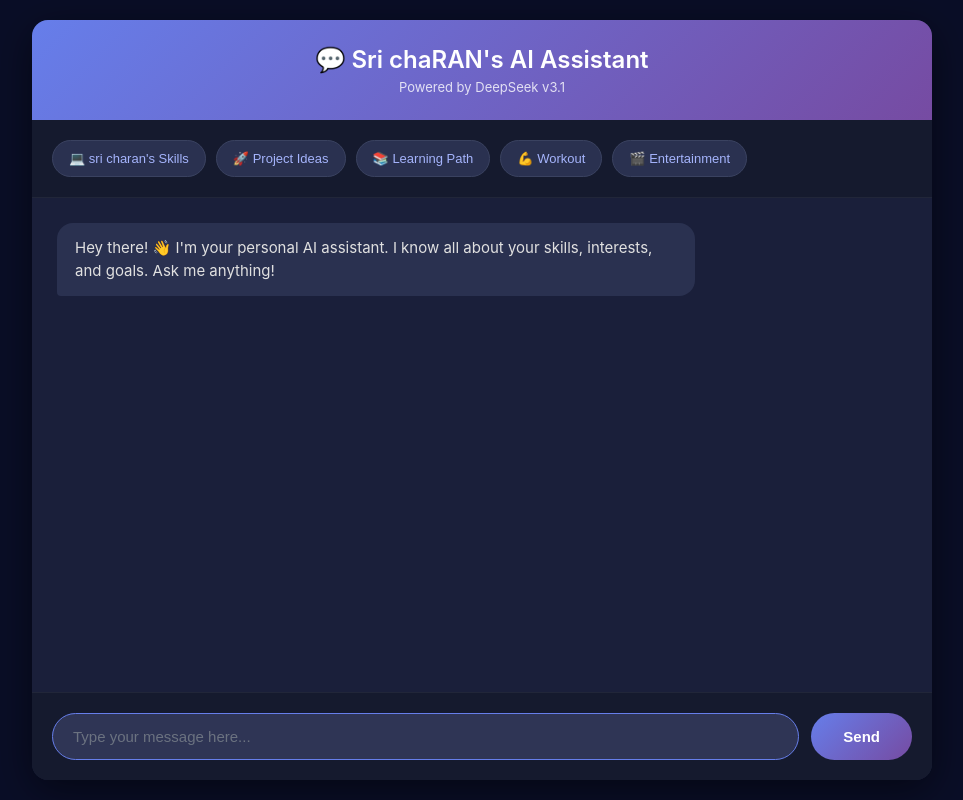
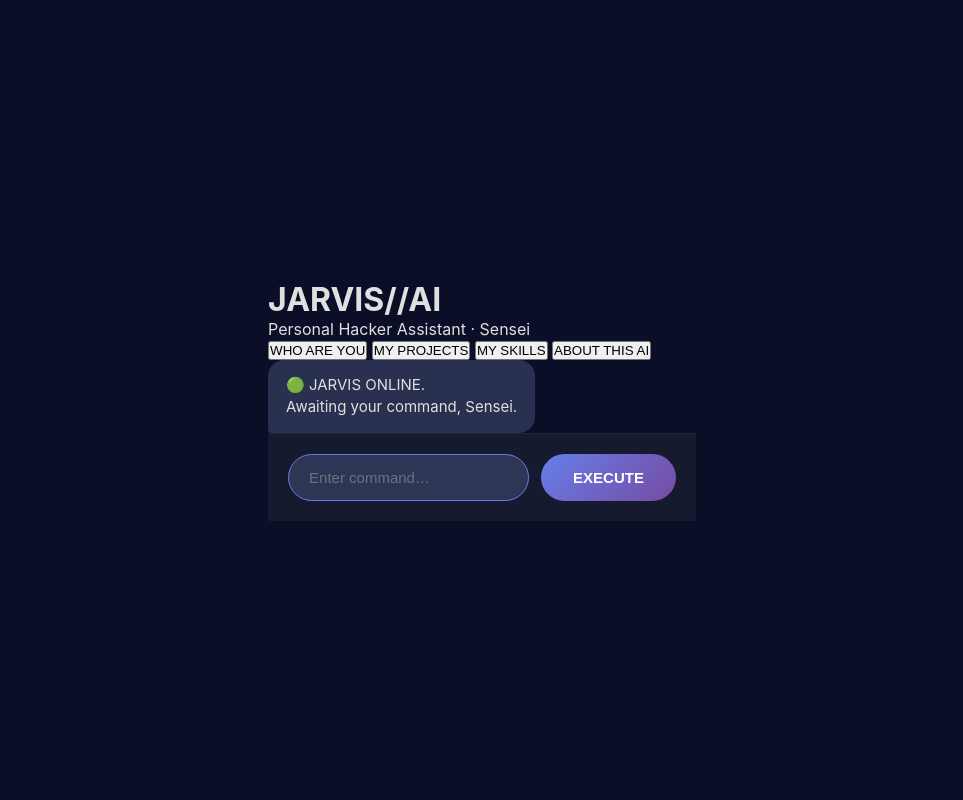
Before and after one commit to charan-janagam/Hit-ai, a Flask app: template templates/index.html in a window 1280 px wide. Shown: the whole page, without its empty margins (158-1121 px from the left). Run offline with Flask 3, Linux system fonts and the light colour scheme; the template is opened without the code that fills it, so the values that code supplies are empty.

Commit message:
Revamp index.html for JARVIS interface

```diff
--- a/templates/index.html
+++ b/templates/index.html
@@ -1,67 +1,48 @@
 <!DOCTYPE html>
 <html lang="en">
 <head>
-    <meta charset="UTF-8">
-    <meta name="viewport" content="width=device-width, initial-scale=1.0">
-    <title>Sri chaRAN - AI Assistant</title>
-    <link rel="stylesheet" href="{{ url_for('static', filename='style.css') }}">
+  <meta charset="UTF-8">
+  <title>JARVIS // Sensei Console</title>
+  <meta name="viewport" content="width=device-width, initial-scale=1">
+  <link rel="stylesheet" href="/static/style.css">
 </head>
 <body>
-    <div class="container">
-        <div class="chat-box">
-            <div class="chat-header">
-                <div class="header-content">
-                    <h1>💬 Sri chaRAN's AI Assistant</h1>
-                    <p>Powered by DeepSeek v3.1</p>
-                </div>
-            </div>
 
-            <div class="suggested-prompts">
-                <button class="prompt-btn" onclick="sendPrompt('Tell me about chaRAN⚡ skills and projects')">
-                    💻 sri charan's Skills
-                </button>
-                <button class="prompt-btn" onclick="sendPrompt('Suggest a Python or Flask project idea')">
-                    🚀 Project Ideas
-                </button>
-                <button class="prompt-btn" onclick="sendPrompt('What should I learn next?')">
-                    📚 Learning Path
-                </button>
-                <button class="prompt-btn" onclick="sendPrompt('Create a calisthenics workout routine')">
-                    💪 Workout
-                </button>
-                <button class="prompt-btn" onclick="sendPrompt('Recommend a sci-fi movie or anime series')">
-                    🎬 Entertainment
-                </button>
-            </div>
+<div class="terminal">
 
-            <div class="messages-container" id="messagesContainer">
-                <div class="message bot-message">
-                    <div class="message-content">
-                        <p>Hey there! 👋 I'm your personal AI assistant. I know all about your skills, interests, and goals. Ask me anything!</p>
-                    </div>
-                </div>
-            </div>
+  <header class="header">
+    <h1>JARVIS<span>//AI</span></h1>
+    <p>Personal Hacker Assistant · Sensei</p>
+  </header>
 
-            <div class="typing-indicator" id="typingIndicator">
-                <span></span>
-                <span></span>
-                <span></span>
-            </div>
+  <!-- Auto prompts -->
+  <div class="prompts">
+    <button onclick="sendPrompt('Who are you?')">WHO ARE YOU</button>
+    <button onclick="sendPrompt('Show my projects')">MY PROJECTS</button>
+    <button onclick="sendPrompt('What skills do I have?')">MY SKILLS</button>
+    <button onclick="sendPrompt('How did you build this AI?')">ABOUT THIS AI</button>
+  </div>
 
-            <div class="input-area">
-                <input
-                    type="text"
-                    id="messageInput"
-                    placeholder="Type your message here..."
-                    autocomplete="off"
-                >
-                <button id="sendBtn" onclick="sendMessage()">
-                    <span>Send</span>
-                </button>
-            </div>
-        </div>
+  <main id="messagesContainer" class="messages">
+    <div class="message bot-message">
+      <div class="message-content">
+        🟢 JARVIS ONLINE.<br>
+        Awaiting your command, Sensei.
+      </div>
     </div>
+  </main>
 
-    <script src="{{ url_for('static', filename='script.js') }}"></script>
+  <div id="typingIndicator" class="typing-indicator">
+    <span></span><span></span><span></span>
+  </div>
+
+  <footer class="input-area">
+    <input id="messageInput" placeholder="Enter command…" />
+    <button id="sendBtn">EXECUTE</button>
+  </footer>
+
+</div>
+
+<script src="/static/script.js"></script>
 </body>
-</html>
+    </html>
```
